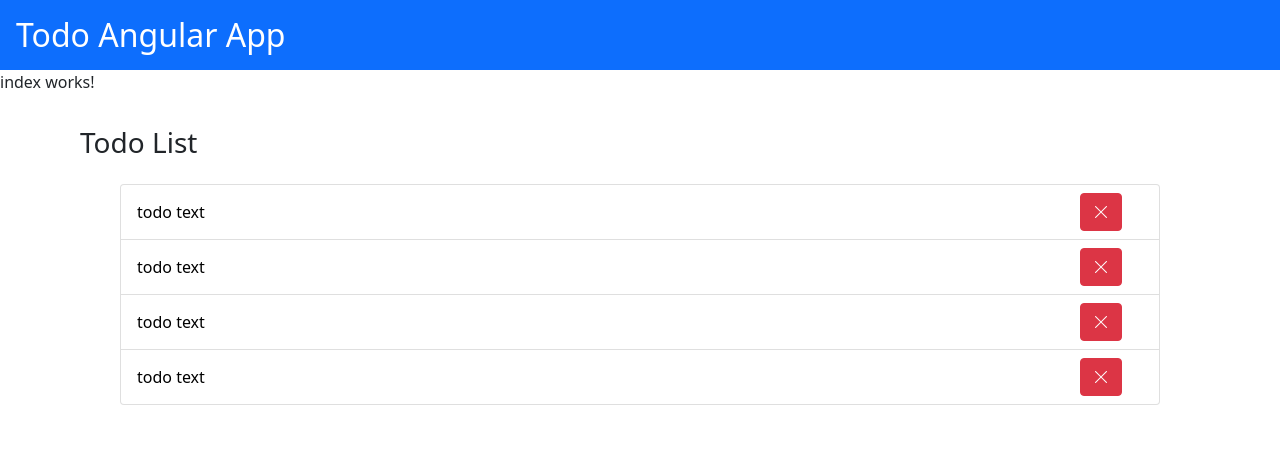
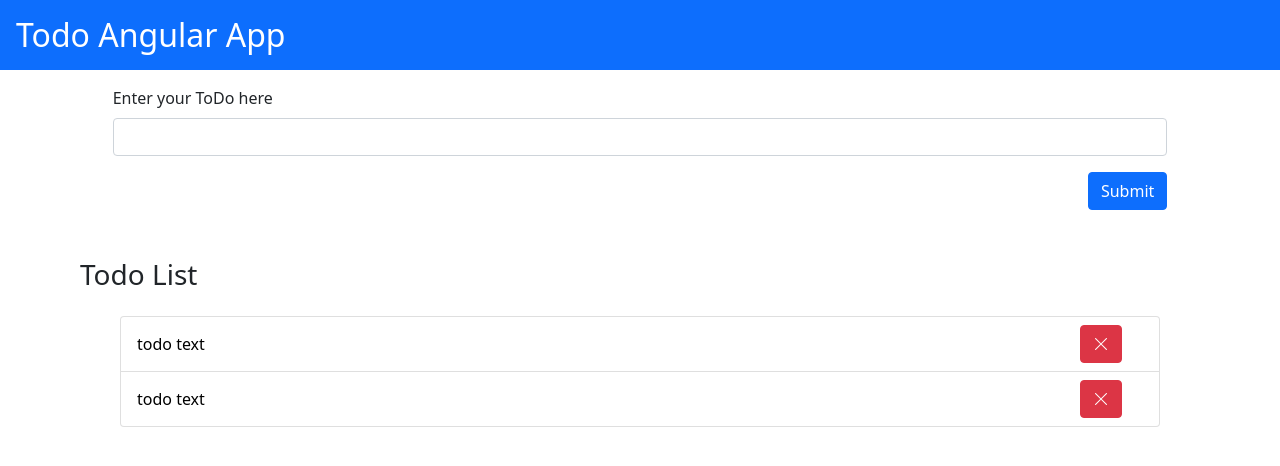
Before and after one commit to joaomoschetta/angular-todo, an Angular app: page / in a window 1280 px wide. Shown: the top 466 px of the page. Built offline with nearby package versions, Linux system fonts and the light colour scheme.

Commit message:
Add todo form component

```diff
--- a/src/app/index/index.component.html
+++ b/src/app/index/index.component.html
@@ -1,3 +1,3 @@
-<p>index works!</p>
+<app-todo-form></app-todo-form>
 
 <app-todo-list></app-todo-list>
--- /dev/null
+++ b/src/app/index/todo-form/todo-form.component.html
@@ -0,0 +1,12 @@
+<div class="row justify-content-center">
+  <section class="mb-3 p-3 col-md-10">
+    <form [formGroup]="todoForm" (submit)="handleSubmit()" class="p-">
+      <label for="todoText" class="form-label">Enter your ToDo here</label>
+      <input type="text" name="todoText" formControlName="todoText" id="todoText" class="form-control col-md-2 mb-3" autocomplete="off">
+
+      <div class="d-flex col-12 justify-content-end">
+        <button type="submit" class="btn btn-primary">Submit</button>
+      </div>
+    </form>
+  </section>
+</div>
--- /dev/null
+++ b/src/app/index/todo-form/todo-form.component.ts
@@ -0,0 +1,25 @@
+import { Component } from '@angular/core';
+import { FormControl, FormGroup } from '@angular/forms';
+
+import { TodoService } from '../todo.service';
+
+@Component({
+  selector: 'app-todo-form',
+  templateUrl: './todo-form.component.html',
+  styleUrls: ['./todo-form.component.scss']
+})
+export class TodoFormComponent {
+
+  todoForm = new FormGroup({
+    todoText: new FormControl('')
+  });
+
+  constructor(private todoService: TodoService) { }
+
+  handleSubmit() {
+    const todoTextValue = this.todoForm.get('todoText')?.value;
+
+    this.todoService.addTodo(todoTextValue);
+  }
+
+}
--- a/src/app/index/todo.service.ts
+++ b/src/app/index/todo.service.ts
@@ -26,12 +26,15 @@ export class TodoService {
     return this.todoSubject.getValue();
   }
 
-  removeTodo(todoToRemove: TodoModel): void {
-    const todosWithoutRemovedTodo = this.getTodos.filter(
-      todo => todo !== todoToRemove
-    );
+  addTodo(todoText: string): void {
+    if (!todoText) return
 
-    this.todoSubject.next(todosWithoutRemovedTodo);
+    const currentTodos = this.getTodos;
+    const todoId = this.getHigherIdNumber();
+
+    currentTodos.push({ id: todoId, text: todoText });
+
+    this.todoSubject.next(currentTodos);
   }
 
   editTodo(value: string, todoToEdit: TodoModel): void {
@@ -45,28 +48,19 @@ export class TodoService {
     this.todoSubject.next(todosWithEdition);
   }
 
-  // addTodo(todoText: string) {
-  //   const todoId = this.getHigherIdNumber();
-
-  //   this.todos.push({
-  //     id: todoId,
-  //     text: todoText
-  //   });
-  // }
-
-  // private getHigherIdNumber() {
-  //   const ids = this.todos.map(todo => todo.id);
-  //   const higherIdNumber = Math.max(...ids);
-
-  //   return higherIdNumber;
-  // }
-
-  private getById(id: number) {
-    const filteredTodo = this.getTodos.filter(
-      todo => todo.id === id
+  removeTodo(todoToRemove: TodoModel): void {
+    const todosWithoutRemovedTodo = this.getTodos.filter(
+      todo => todo !== todoToRemove
     );
 
-    return filteredTodo;
+    this.todoSubject.next(todosWithoutRemovedTodo);
+  }
+
+  private getHigherIdNumber(): number {
+    const ids = this.todos.map(todo => todo.id);
+    const higherIdNumber = Math.max(...ids);
+
+    return higherIdNumber;
   }
 }
 
@@ -78,13 +72,5 @@ const initialTodos = [
   {
     id: 2,
     text: 'todo text'
-  },
-  {
-    id: 3,
-    text: 'todo text'
-  },
-  {
-    id: 4,
-    text: 'todo text'
   }
 ]
```
Also changed, not shown: src/app/index/index.module.ts (+7 -4 lines), src/app/index/todo-form/todo-form.component.scss (added), 1 other file (tests, documents, lock files or other folders).
